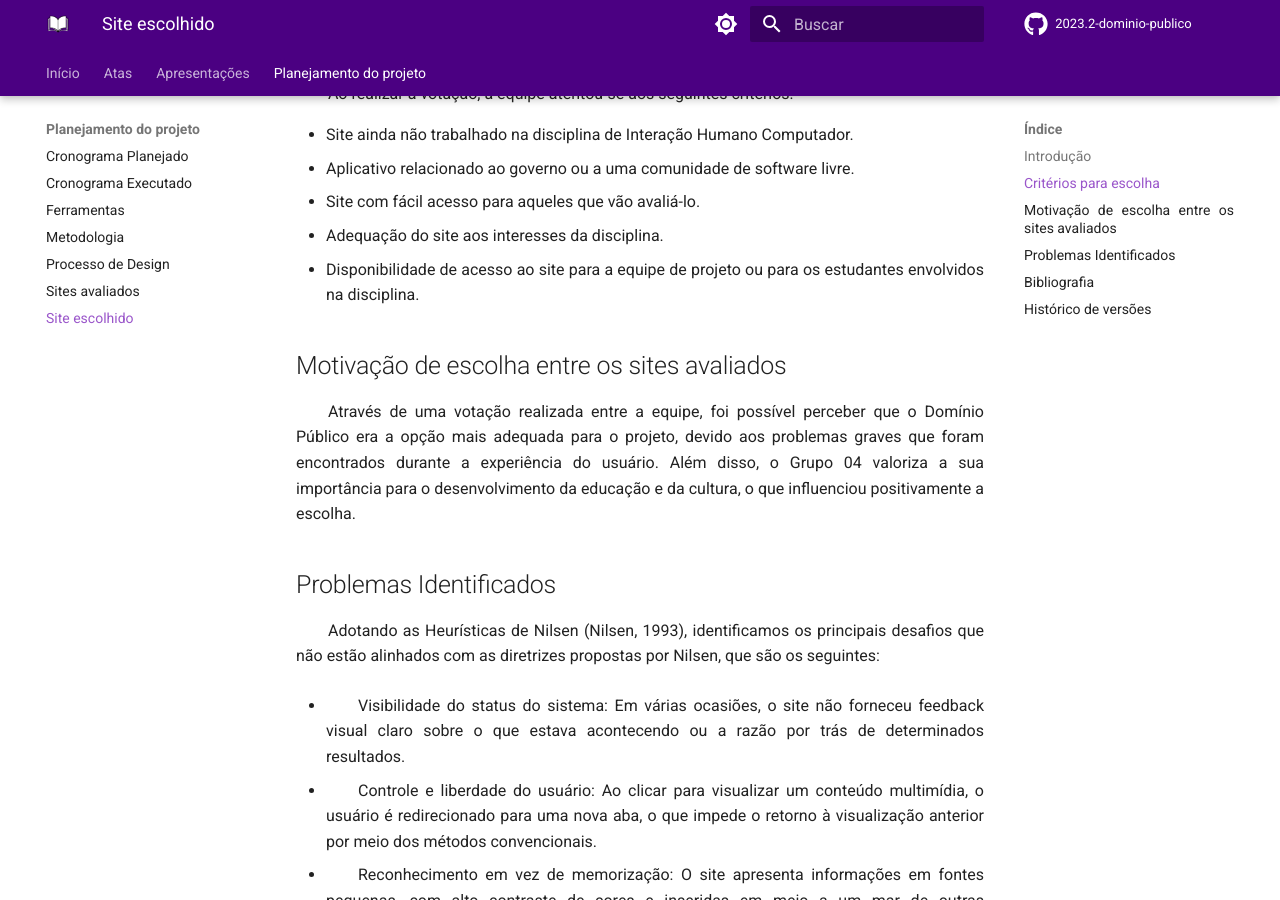
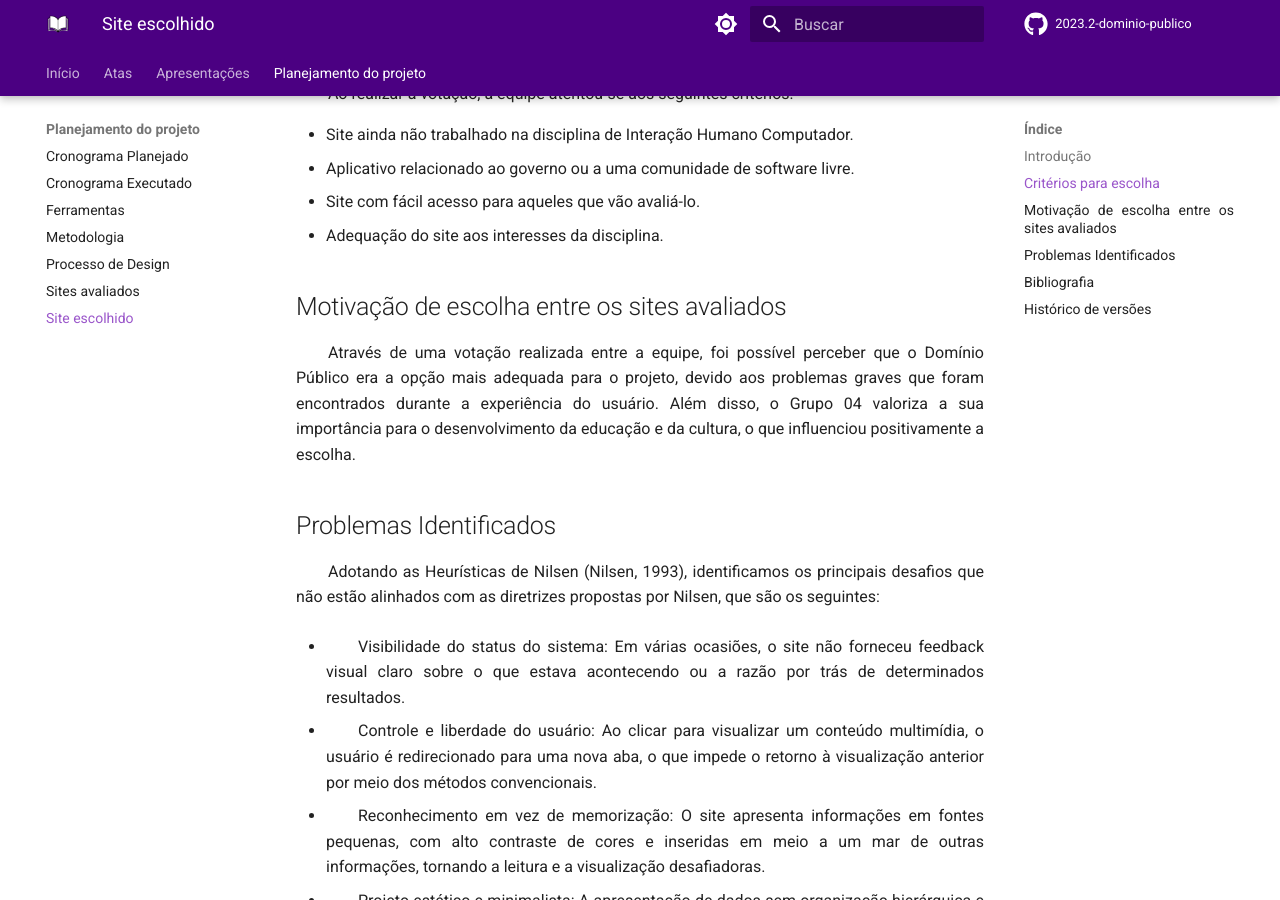
Before and after one commit to Interacao-Humano-Computador/2023.2-Dominio-Publico, an MkDocs documentation site: the page built from docs/planejamento/site_escolhido.md, in a window 1280 px wide and 900 px high, scrolled down 457 px. Built offline with MkDocs 1.6.1 and Material for MkDocs 9.7.7, drawn with Linux system fonts in a browser that asks for light colours; comment, search, counter and statistics services are not loaded.

Commit message:
arruma texto do sites avaliados e site escolhido

```diff
--- a/docs/planejamento/site_escolhido.md
+++ b/docs/planejamento/site_escolhido.md
@@ -16,7 +16,6 @@
 - Aplicativo relacionado ao governo ou a uma comunidade de software livre.
 - Site com fácil acesso para aqueles que vão avaliá-lo.
 - Adequação do site aos interesses da disciplina.
-- Disponibilidade de acesso ao site para a equipe de projeto ou para os estudantes envolvidos na disciplina.
 
 
 
```
Also changed, not shown: docs/planejamento/sites_avaliados.md (+1 -1 lines).
